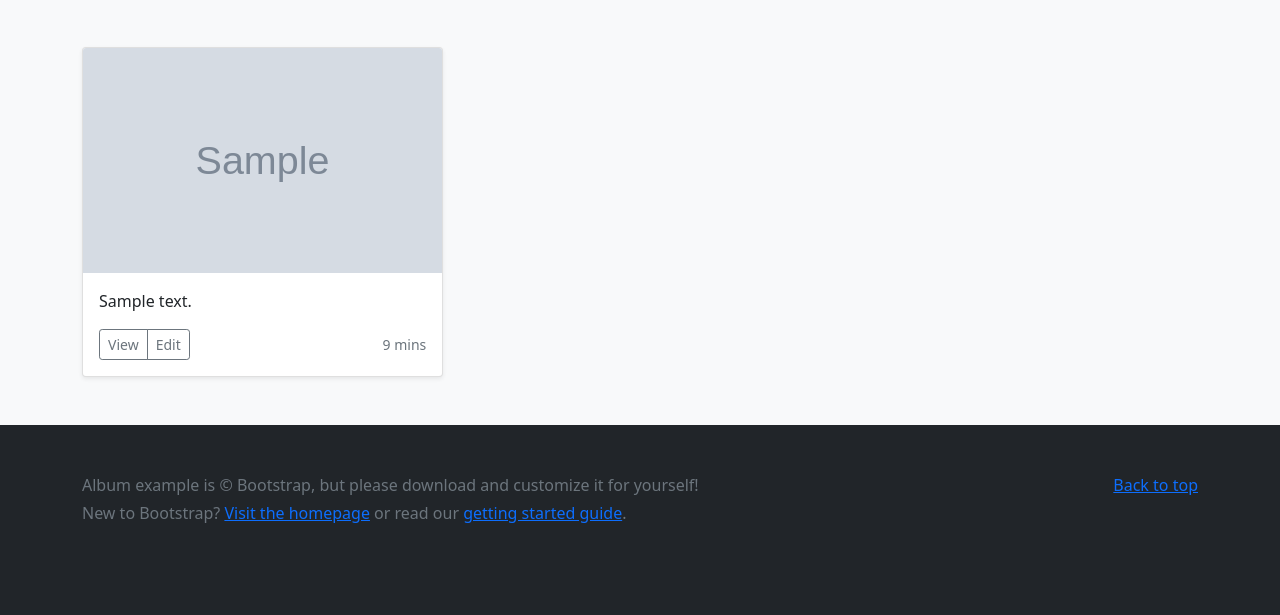
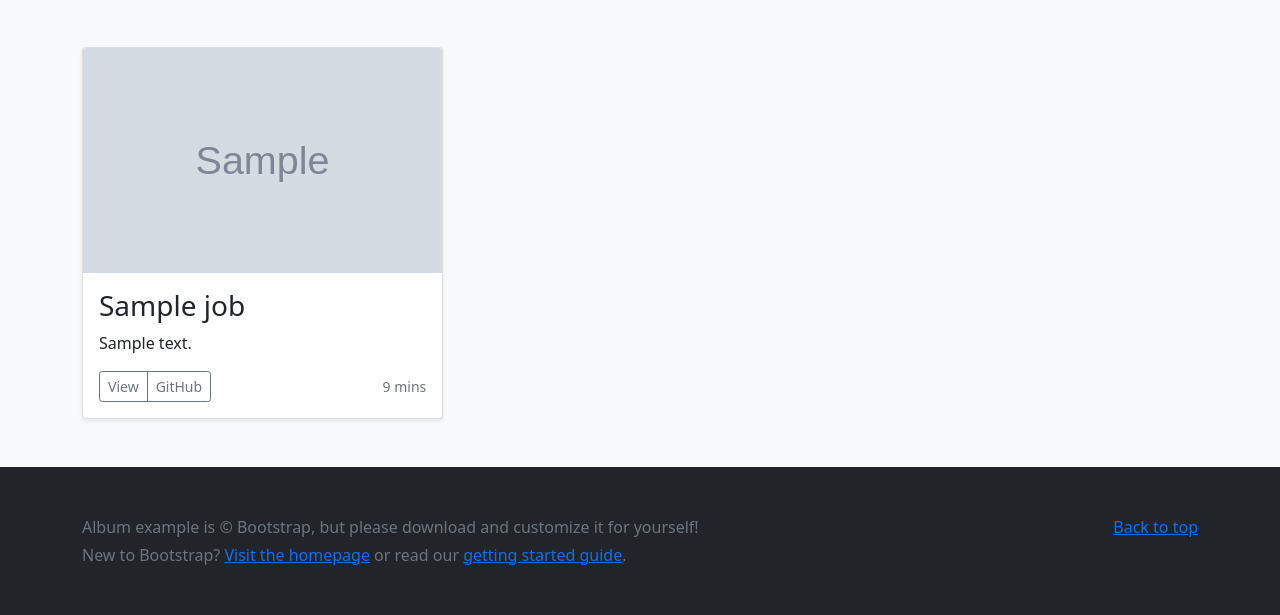
Before and after one commit to TobiAdeniyi/django-portfolio-website, a Django app: template jobs/templates/jobs/home.html in a window 1280 px wide. Shown: the part 761-1376 px from the top of the page. Before the commit the page ends 1284 px from the top, so only its background shows below. Run offline with Django 3.2, Linux system fonts and the light colour scheme; the template is opened without the code that fills it: most values are stand-ins (such as "Sample title", 1, 10 or a date in 2020); grey boxes marked "Sample" are stand-in pictures; data that the repository does not hold is empty; some libraries are stand-ins or nearby versions.

Commit message:
FEAT: Add detail view

```diff
--- a/jobs/models.py
+++ b/jobs/models.py
@@ -4,5 +4,9 @@ from django.db import models
 
 
 class Job(models.Model):
+    title = models.CharField(max_length=50)
     image = models.ImageField(upload_to='images/')
     summary = models.CharField(max_length=200)
+
+    def __str__(self):
+        return self.title
--- /dev/null
+++ b/jobs/templates/jobs/detail.html
@@ -0,0 +1 @@
+{{ job.summary }}
--- a/jobs/templates/jobs/home.html
+++ b/jobs/templates/jobs/home.html
@@ -114,13 +114,16 @@
                 <rect width="100%" height="100%" fill="#55595c" />
 
               <div class="card-body">
+                <h3>
+                  {{ job.title }}
+                </h3>
                 <p class="card-text">
                   {{ job.summary }}
                 </p>
                 <div class="d-flex justify-content-between align-items-center">
                   <div class="btn-group">
-                    <button type="button" class="btn btn-sm btn-outline-secondary">View</button>
-                    <button type="button" class="btn btn-sm btn-outline-secondary">Edit</button>
+                    <button type="button" href="#" class="btn btn-sm btn-outline-secondary">View</button>
+                    <button type="button" href="#" class="btn btn-sm btn-outline-secondary">GitHub</button>
                   </div>
                   <small class="text-muted">9 mins</small>
                 </div>
--- a/portfolio/urls.py
+++ b/portfolio/urls.py
@@ -7,7 +7,8 @@ from jobs import views
 
 urlpatterns = [
     path('admin/', admin.site.urls),
-    path('', views.homepage, name='home')
+    path('', views.homepage, name='home'),
+    path('jobs/<int:job_id>', views.detail, name='detail'),
 ]
 urlpatterns += static(settings.STATIC_URL, document_root=settings.STATIC_ROOT)
 urlpatterns += static(settings.MEDIA_URL, document_root=settings.MEDIA_ROOT)
```
Also changed, not shown: jobs/views.py (+7 -3 lines), jobs/migrations/0004_job_title.py (added).
